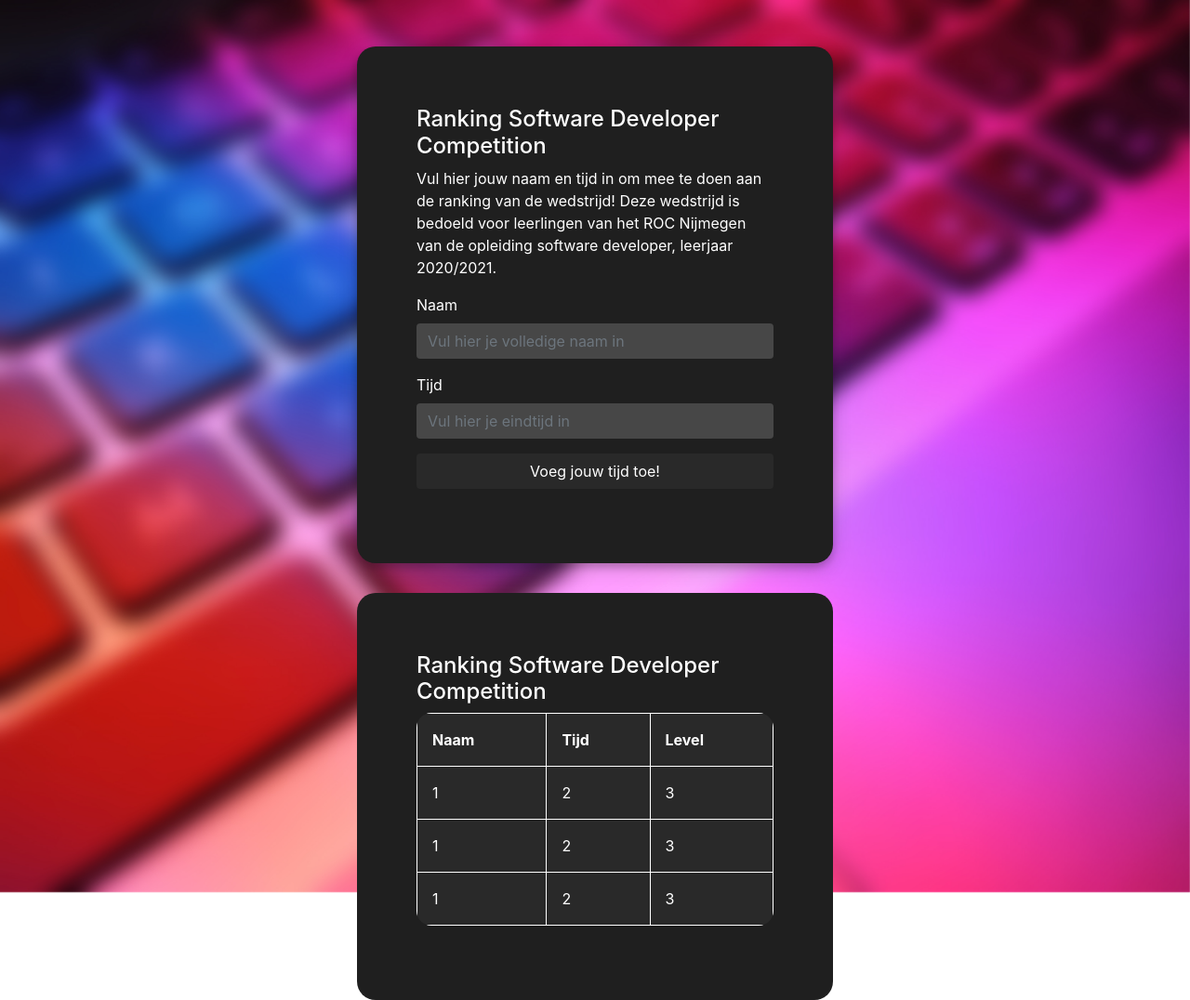
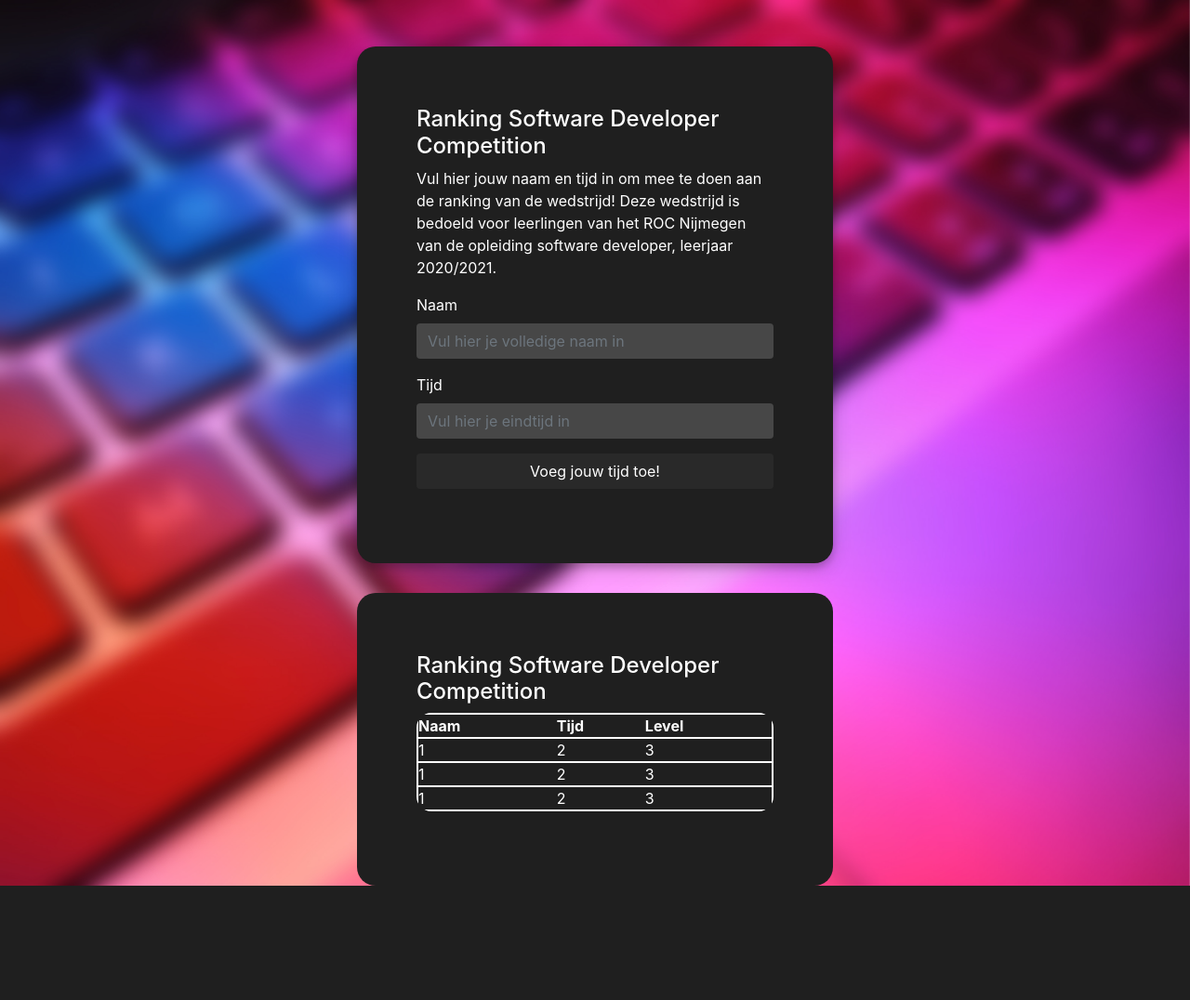
Before and after one commit to sito777/Ranking, a PHP site: page / in a window 1280 px wide. Shown: the whole page at 93% size. After the commit the page ends 953 px from the top, so only its background shows below. Run offline with PHP 8.4, Linux system fonts and the light colour scheme.

Commit message:
Update styles.css

```diff
--- a/css/styles.css
+++ b/css/styles.css
@@ -72,9 +72,8 @@ table {
     width: 100%;
 }
 
-th,
-td {
+
+tr {
     padding: 1em;
-    background: #292929;
-    border: 1px solid white;
+    border: 2px solid white;
 }
```
